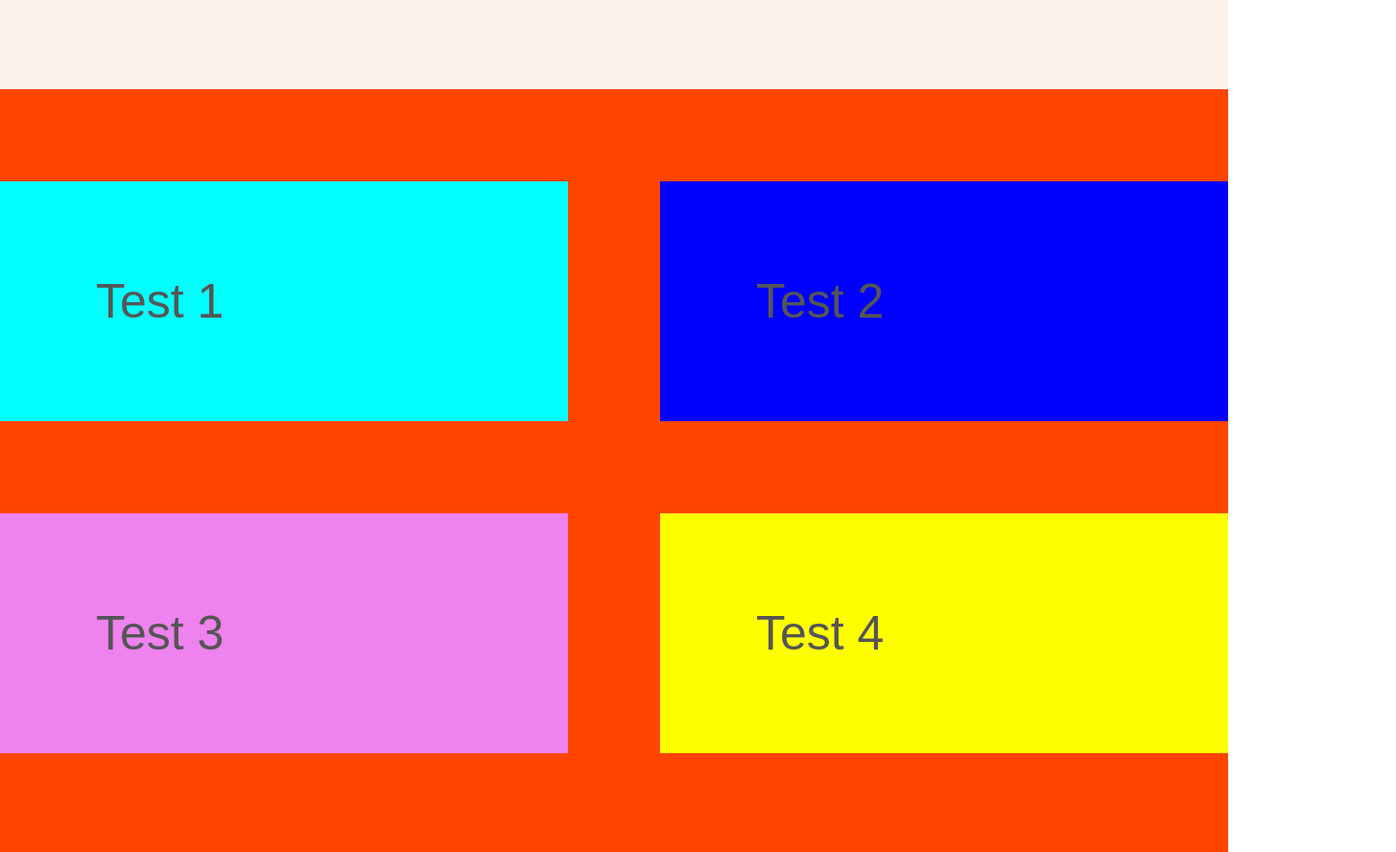
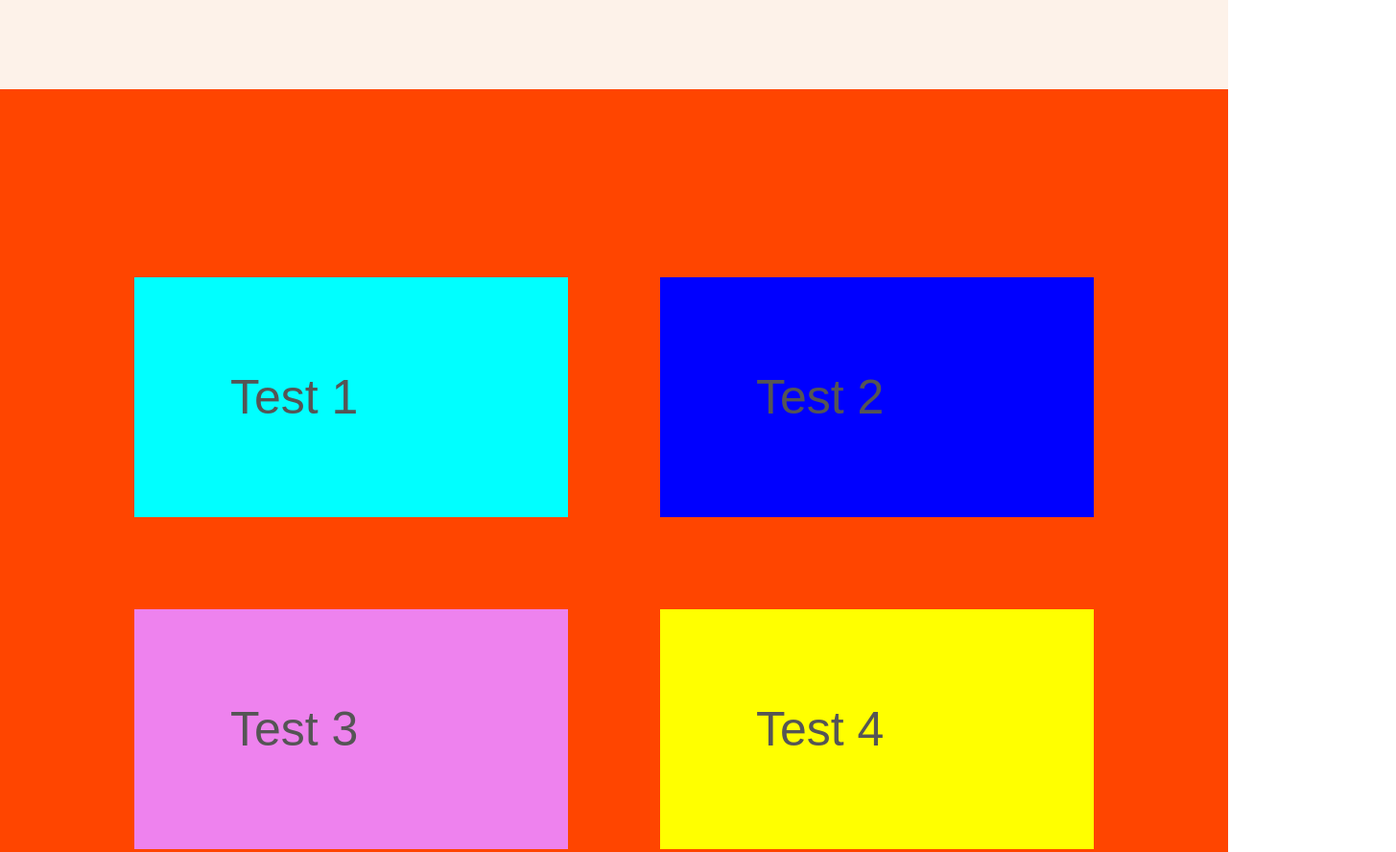
Before and after one commit to hkstwk/html-css-playground, a plain HTML site: page omnifood.html in a window 1280 px wide. Shown: the part 667-1555 px from the top of the page at 96% size, 1455 px wide, since content can reach past the window. Drawn offline with Linux system fonts and the light colour scheme.

Commit message:
building omnifood setting up reusable grid

```diff
--- a/css/omnifood.css
+++ b/css/omnifood.css
@@ -185,6 +185,12 @@ body {
     background-color: orangered;
 }
 
+.container {
+    max-width: 120rem;
+    padding: 0 3.2rem;
+    margin: 0 auto;
+}
+
 .grid {
     display: grid;
     gap: 9.6rem;
@@ -207,7 +213,7 @@ body {
     font-size: 5rem;
 }
 
-.section-how div:nth-child(1) {background-color: aqua;}
-.section-how div:nth-child(2) {background-color: blue;}
-.section-how div:nth-child(3) {background-color: violet;}
-.section-how div:nth-child(4) {background-color: yellow;}
+.section-how div div:nth-child(1) {background-color: aqua;}
+.section-how div div:nth-child(2) {background-color: blue;}
+.section-how div div:nth-child(3) {background-color: violet;}
+.section-how div div:nth-child(4) {background-color: yellow;}
--- a/omnifood.html
+++ b/omnifood.html
@@ -50,17 +50,21 @@
             </div>
         </div>
     </section>
-    <section class="section-how grid grid--2-columns">
+    <section class="section-how">
+        <div class="container grid grid--2-columns">
             <div>Test 1</div>
             <div>Test 2</div>
             <div>Test 3</div>
             <div>Test 4</div>
+        </div>
     </section>
-    <section class="section-how grid grid--4-columns">
+    <section class="section-how">
+        <div class="container grid grid--3-columns">
             <div>Test 1</div>
             <div>Test 2</div>
             <div>Test 3</div>
             <div>Test 4</div>
+        </div>
     </section>
 </main>
 </body>
```
Lines whose indentation alone changed are shown as unchanged.
